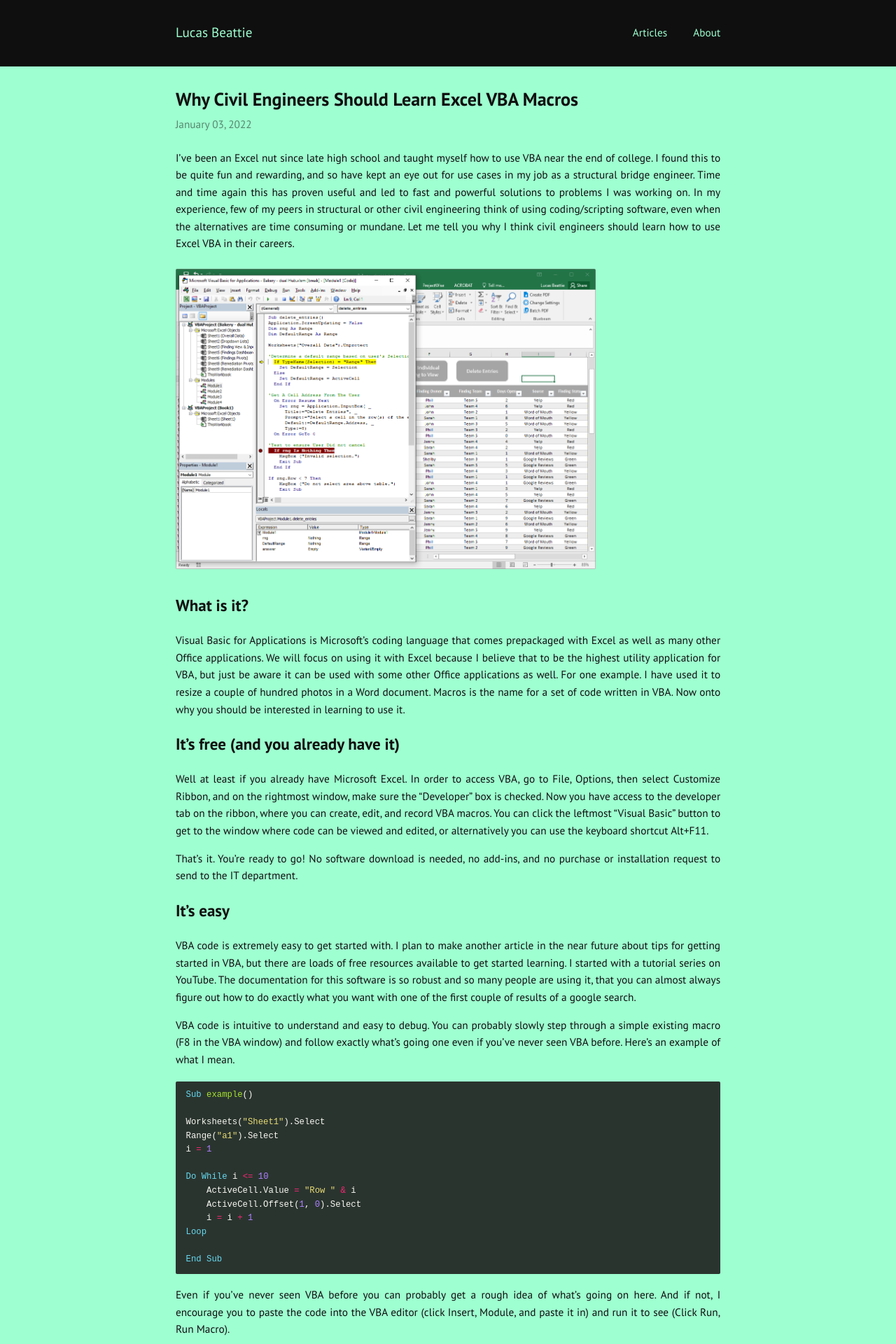
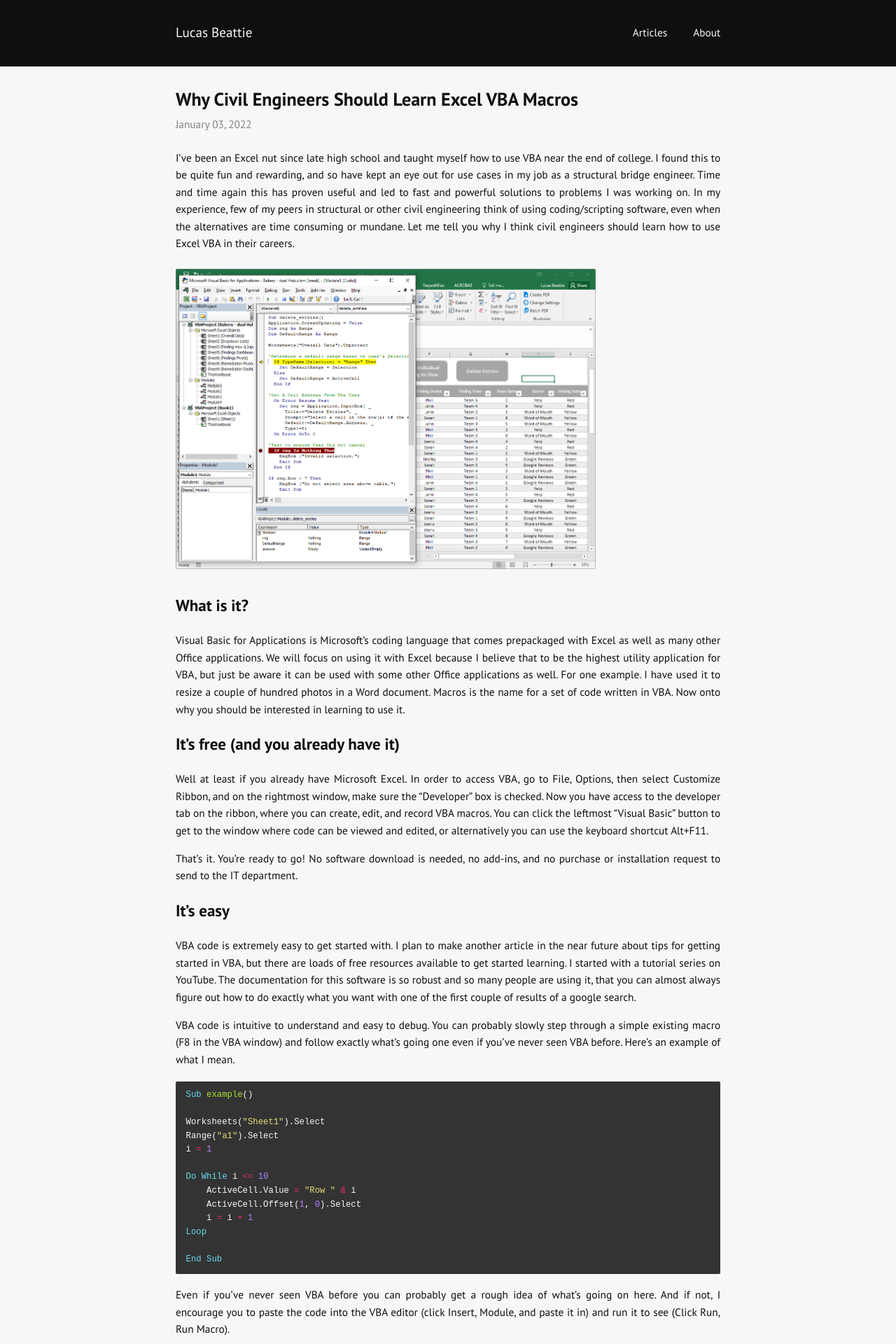
Before and after one commit to labeattie/lucasbeattiedotcom, a Jekyll site: the page built from _posts/2022-01-03-why-civil-engineers-vba.md, in a window 1280 px wide. Shown: the top 1920 px of the page at 70% size. Built offline with Jekyll 4.4.1, drawn with Linux system fonts in a browser that asks for light colours.

Commit message:
color test

```diff
--- a/_sass/index.sass
+++ b/_sass/index.sass
@@ -5,7 +5,7 @@
 $line-height: 1.6 !default
 $link-color: #68f !default
 $dark: #0f0f0f !default
-$light: #9effd0 !default
+$light: #f7f7f7 !default
 
 @function reduce ($percent)
   @return rgba(mix($dark, $light), $percent / 100)
```
